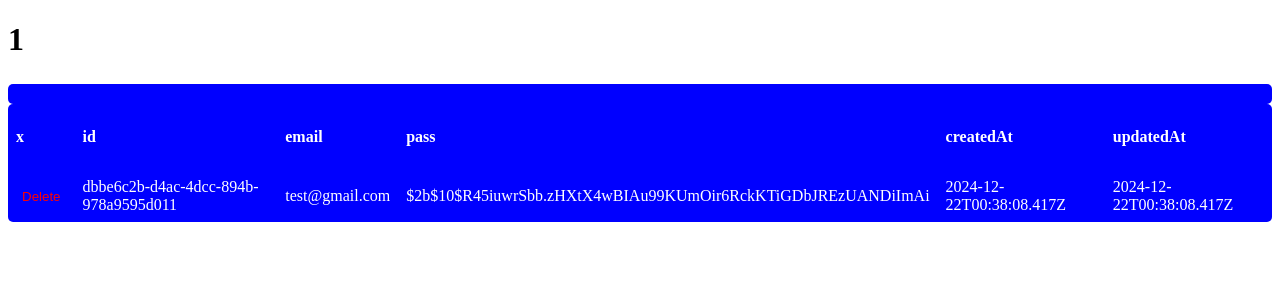
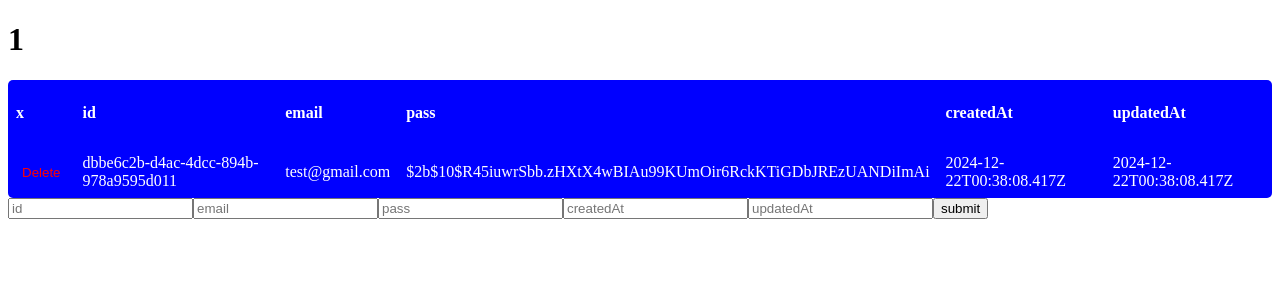
Before and after one commit to fry91800/web_template, a Next.js app in the folder client/: page /admin/database/table/1 in a window 1280 px wide. Shown: the top 300 px of the page. Built offline with nearby package versions, Linux system fonts and the light colour scheme.

Commit message:
feature: admin raw datatable insert works

```diff
--- /dev/null
+++ b/client/components/DataTable/RawDataTableForm.tsx
@@ -0,0 +1,44 @@
+import React, { useState, useEffect } from "react";
+import styles from "./RawDataTable.module.css";
+import RawDataTableDeleteButton from "../DataTable/RawDataTableDeleteButton";
+
+interface RawDataTableFormProps {
+    fields: any;
+    table: any;
+    handleInsert: any;
+}
+
+const formToObject = () => {
+    const inputs = document.querySelectorAll<HTMLInputElement>('.rawDataInput');
+    const data: Record<string, string> = {};
+
+    inputs.forEach(input => {
+        //TODO refactor that part
+        if (input.name !== "createdAt" && input.name !== "updatedAt" && input.name !== "id")
+        {
+            data[input.name] = input.value;
+        }
+    });
+
+    return data;
+  };
+
+
+
+const RawDataTableForm: React.FC<RawDataTableFormProps> = ({ fields, table, handleInsert }) => {
+    const handleSubmit = (event: React.MouseEvent<HTMLButtonElement>) => {
+        event.preventDefault(); // Prevent default form submission
+        const formData = formToObject();
+        handleInsert(formData);
+      };
+    return (
+        <div>
+        {fields?.map((field: any) => (
+            <input type="text" className="rawDataInput" name={field.name} placeholder={field.name} required/>
+          ))}
+          <button onClick={handleSubmit} >submit</button>
+          </div>
+    );
+};
+
+export default RawDataTableForm;
--- a/client/pages/admin/database/table/[param].tsx
+++ b/client/pages/admin/database/table/[param].tsx
@@ -2,6 +2,7 @@ import { useRouter } from 'next/router';
 import { useEffect, useState } from 'react';
 import RawDataTable from '../../../../components/DataTable/RawDataTable'
 import RawDataTableNewButton from '../../../../components/DataTable/RawDataTableNewButton'
+import RawDataTableForm from '../../../../components/DataTable/RawDataTableForm'
 import { table } from 'console';
 
 function RawDataTablePage() {
@@ -74,16 +75,26 @@ function RawDataTablePage() {
         newData.data = newData.data.filter((row: any) => row.id !== id);
         setData(newData);
     };
-    const handleNew = async () => {
+    const handleInsert = async (object: any[]) => {
+        const request = {
+            type: "insert",
+            table: query.param,
+            data: [object]
+        }
+        const response = await fetch("http://localhost:3001/database/write", {
+            method: "POST",
+            headers: {
+                "Content-Type": "application/json",
+            },
+            body: JSON.stringify(request),
+        });
+        const responseJson = await response.json();
+        if (responseJson.status !== "success") {
+            return
+        }
+        const newObject = responseJson.data[0]
         const newData = JSON.parse(JSON.stringify(data));
-        const newMockUpUser =             {
-            "id": "dbbe6c2b-d4ac-4dcc-894b-978a9595d012",
-            "email": "new@gmail.com",
-            "pass": "$2b$10$R45iuwrSbb.zHXtX4wBIAu99KUmOir6RckKTiGDbJREzUANDiImAi",
-            "createdAt": "2024-12-22T00:38:08.417Z",
-            "updatedAt": "2024-12-22T00:38:08.417Z"
-        }
-        newData.data.push(newMockUpUser)
+        newData.data.push(newObject)
         setData(newData);
     };
 
@@ -107,8 +118,8 @@ function RawDataTablePage() {
     return (
         <div>
             <h1>{query.param}</h1>
-            <RawDataTableNewButton handleNew={handleNew}/>
             {data ? <RawDataTable data={data} handleDelete={handleDelete} /> : <p>Loading...</p>}
+            {data && query.param ? <RawDataTableForm handleInsert={handleInsert} fields={data.columns} table={query.param} /> : <p>Loading...</p>}
         </div>
     );
 };
```
Also changed, not shown: client/components/DeleteButton/DeleteButton.tsx (deleted, +0 -19 lines), client/components/Popup/Popup.tsx (added, +13 -0 lines), 2 other files (tests, documents, lock files or other folders).
